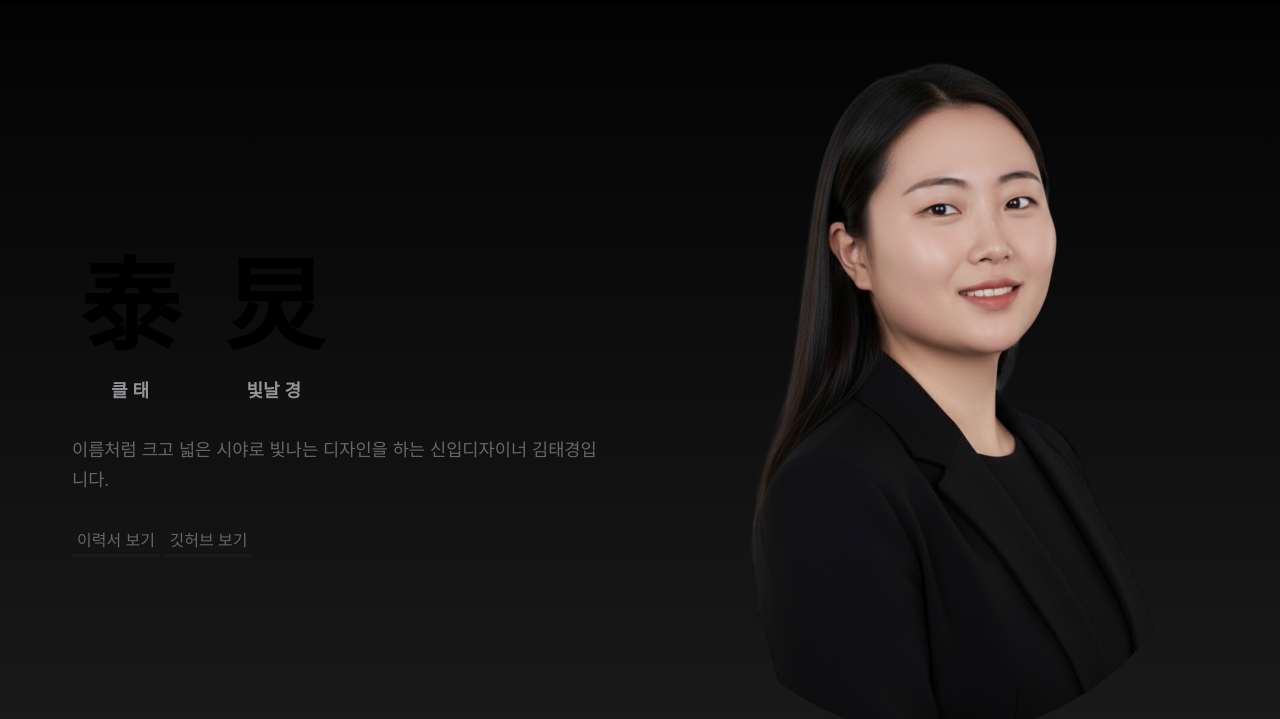
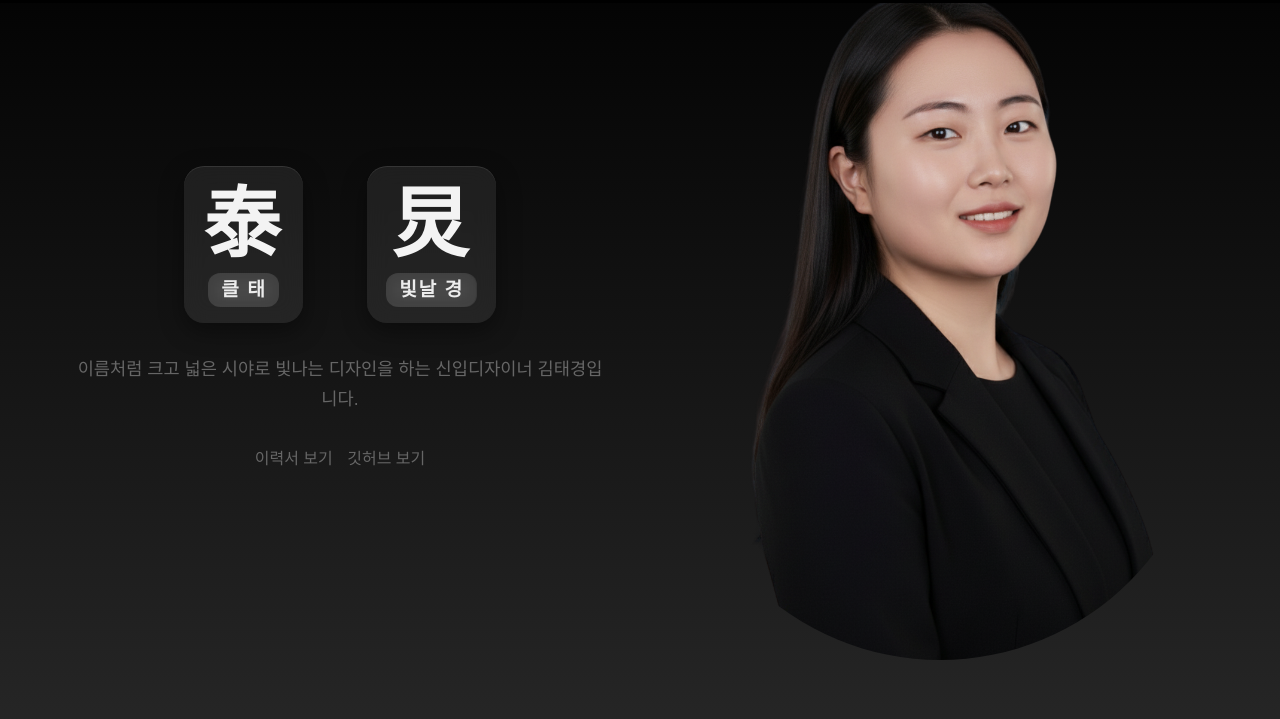
Before and after one commit to egy74556/egy74556.github.io, a plain HTML site: page index.html in a window 1280 px wide. Shown: the part 81-800 px from the top of the page. Drawn offline with Linux system fonts and the light colour scheme; a web font is replaced by a local one.

Commit message:
recent
20251023-commit

```diff
--- a/index.html
+++ b/index.html
@@ -104,7 +104,7 @@
             <h2 class="about-title">About Me</h2>
           </div>
           <p class="about-description"> 창의성을 통해 명확성을 디자인하는 디자이너입니다 </p>
-          <p class="about-description"> 더 나은 사용자 경험을 만들기 위해 끊임없이 고민하고 연구하겠습니다. </p>
+          <p class="about-description"> 변화하는 세상 속에서 끊임없이 연구하고 발전하는 디자이너 </p>
           <div class="about-links">
             <a href="#" class="about-link">About Me</a>
           </div>
@@ -221,6 +221,12 @@
     </div> <!-- .details-container -->
   </section>
   <script src="script.js"></script>
+
+  <footer class="footer" id="footer">
+    <div class="footer-container">
+      <div class="footer-contect"></div>
+    </div>
+  </footer>
 </body>
 
 </html>
--- a/style.css
+++ b/style.css
@@ -12,7 +12,7 @@ html {
 body {
   font-family: "SUIT", sans-serif;
   line-height: 1.6;
-  background: linear-gradient(#000 0%, #adadad 100%);
+  background: linear-gradient(#000 0%, #fff 100%);
   overflow-x: hidden;
 }
 
@@ -67,9 +67,8 @@ body {
 .hero {
   min-height: 100vh;
   display: flex;
+  justify-content: center;
   align-items: center;
-  padding: 8rem 0 4rem;
-  /*   background: #fff; */
 }
 
 .hero-container {
@@ -94,6 +93,10 @@ body {
   color: #1a1a1a;
 }
 
+.hero-text {
+  text-align: center;
+}
+
 .hero-status {
   display: flex;
   align-items: center;
@@ -104,45 +107,101 @@ body {
 }
 
 .hero-title {
-  font-size: 100px;
-  font-weight: 700;
-  color: #000;
-  text-align: left;
-  line-height: 1.4;
+  display: flex;
+  justify-content: center;
+  align-items: flex-start;
+  gap: 4rem;
+  flex-wrap: wrap;
 }
 
 .hanja {
+  position: relative;
   display: inline-flex;
   flex-direction: column;
   align-items: center;
-  margin: 0 8px; /* 한자 간 간격 */
+  justify-content: center;
+  gap: 0.4rem;
+
+  padding: 1rem 1.2rem;
+  border-radius: 20px;
+
+  /* 유리 질감 */
+  background: rgba(255, 255, 255, 0.08);
+  backdrop-filter: blur(12px) saturate(160%);
+  -webkit-backdrop-filter: blur(12px) saturate(160%);
+  box-shadow:
+    inset 0 1px 0 rgba(255, 255, 255, 0.1),
+    0 8px 25px rgba(0, 0, 0, 0.4);
+
+  color: rgba(255, 255, 255, 0.95);
+  font-weight: 800;
+  font-size: 4.8rem;
+  text-align: center;
+  letter-spacing: 0.05em;
+  overflow: hidden;
+  /* 빛줄기 부분 잘라내기 */
+}
+
+.hanja-meaning {
+  font-size: 1.2rem;
+  letter-spacing: 0.08em;
+  color: rgba(255, 255, 255, 0.9);
+
+  padding: 0.4rem 0.8rem;
+  border-radius: 12px;
+  background: rgba(255, 255, 255, 0.1);
+  backdrop-filter: blur(10px) saturate(150%);
+  -webkit-backdrop-filter: blur(10px) saturate(150%);
+}
+
+/* 살짝 반짝이는 글래스 효과 (선택 사항) */
+.hanja:hover,
+.hanja-meaning:hover {
+  background: rgba(255, 255, 255, 0.15);
+  box-shadow: 0 0 20px rgba(255, 255, 255, 0.25);
+  transform: translateY(-3px);
+  transition: all 0.3s ease;
+}
+
+.hanja-meaning:hover {
+  background: rgba(255, 255, 255, 0.25);
+  box-shadow: 0 0 20px rgba(255, 255, 255, 0.4);
+  transform: scale(1.05);
 }
 
 .hanja::first-line,
-.hanja > :not(.hanja-meaning) {
+.hanja> :not(.hanja-meaning) {
   font-size: 48px;
   color: #000;
 }
 
-.hanja-meaning {
-  font-size: 18px; /* 크기 줄이기 */
-  color: #939598; /* 요청한 색상 적용 */
-  margin-top: 2px; /* 한자와의 간격 */
-  display: block; /* 아래쪽에 줄바꿈 형태로 정렬 */
-  text-align: center;
+.hanja::before {
+  content: "";
+  position: absolute;
+  top: 0;
+  left: -75%;
+  width: 50%;
+  height: 100%;
+  background: linear-gradient(120deg,
+      transparent 0%,
+      rgba(255, 255, 255, 0.4) 50%,
+      transparent 100%);
+  transform: skewX(-20deg);
+  animation: shine 3.5s infinite;
+  pointer-events: none;
 }
 
-@keyframes pulse {
+@keyframes shine {
   0% {
-    opacity: 1;
+    left: -75%;
   }
 
-  50% {
-    opacity: 0.5;
+  60% {
+    left: 125%;
   }
 
   100% {
-    opacity: 1;
+    left: 125%;
   }
 }
 
@@ -415,7 +474,7 @@ body {
 .detail-title {
   font-size: 2.5rem;
   font-weight: 700;
-  color: #1a1a1a;
+  color: #fafafa  ;
   margin-bottom: 1.5rem;
   line-height: 1.2;
 }
@@ -538,6 +597,7 @@ body {
 }
 
 @media (max-width: 480px) {
+
   .nav-container,
   .hero-container,
   .portfolio-container,
@@ -547,7 +607,11 @@ body {
   }
 
   .hero {
-    padding: 6rem 0 2rem;
+    background: radial-gradient(circle at center, #101010, #000000);
+    min-height: 100vh;
+    display: flex;
+    justify-content: center;
+    align-items: center;
   }
 
   .portfolio,
```
